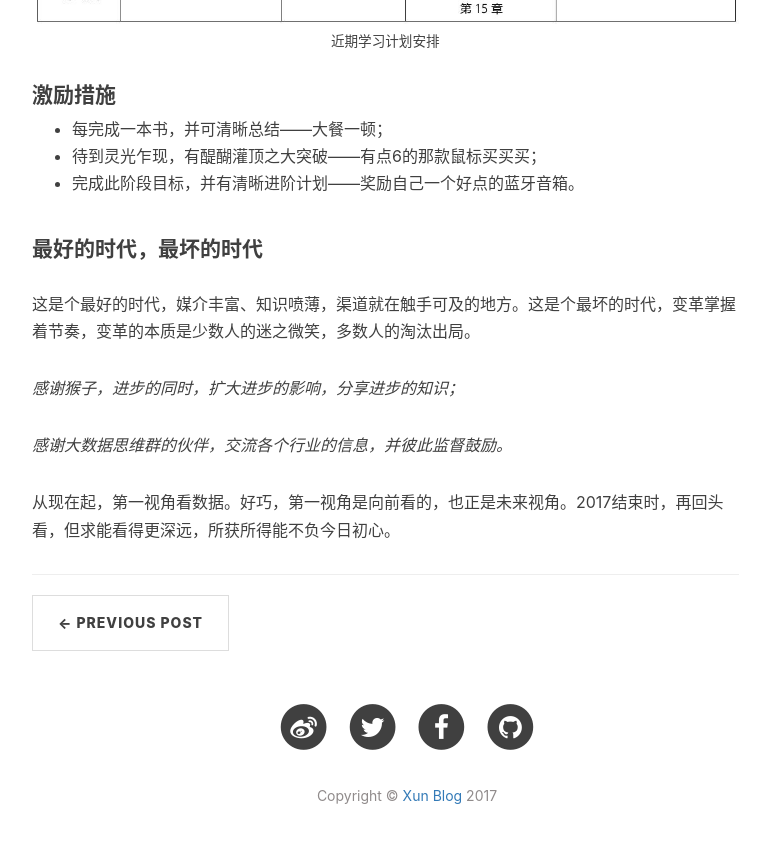
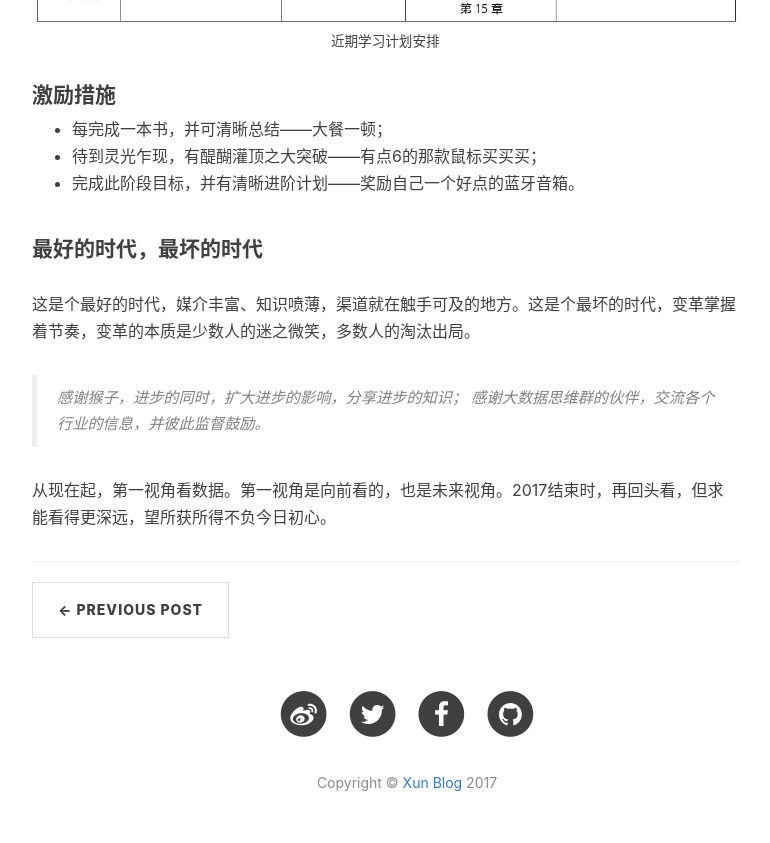
Before and after one commit to xuzhixun/xuzhixun.github.io, a Jekyll site: the page built from _posts/2017-01-08-R-plan.markdown, in a window 1280 px wide and 900 px high, scrolled down 2830 px. Shown: the top 843 px of the window, without its empty margins (233-1003 px from the left). Built offline with Jekyll 4.4.1, drawn with Linux system fonts in a browser that asks for light colours; nearby versions of some CDN libraries; comment, search, counter and statistics services are not loaded; some of the changed text lies outside the part shown.

Commit message:
R语言学习计划

```diff
--- a/_posts/2017-01-08-R-plan.markdown
+++ b/_posts/2017-01-08-R-plan.markdown
@@ -34,7 +34,7 @@ tags:
 
 **既已身处数据浪潮之巅，何必观望他人破浪乘风。这一次，第一视角看数据！**
 
-有幸的是正当自己开始着手学习数据分析的时候，通过“得到”专栏学习小组加入猴子组建运营的“大数据思维社群”，可以和200多位志同道合的朋友，亦师亦友，交流学习。也在初步接触R语言的情况下，立下几年的数据分析学习计划，督促自己。
+有幸的是正当自己开始着手学习数据分析的时候，通过“得到”专栏学习小组加入[猴子](https://www.zhihu.com/people/houzichedan)组建运营的“大数据思维社群”，可以和200多位志同道合的朋友，亦师亦友，交流学习。也在初步接触R语言的情况下，立下几年的数据分析学习计划，督促自己。
 
 #### 关于自己
 
@@ -62,13 +62,11 @@ tags:
 - 待到灵光乍现，有醍醐灌顶之大突破——有点6的那款鼠标买买买；
 - 完成此阶段目标，并有清晰进阶计划——奖励自己一个好点的蓝牙音箱。
 
-
 #### 最好的时代，最坏的时代
 
 这是个最好的时代，媒介丰富、知识喷薄，渠道就在触手可及的地方。这是个最坏的时代，变革掌握着节奏，变革的本质是少数人的迷之微笑，多数人的淘汰出局。
 
-*感谢猴子，进步的同时，扩大进步的影响，分享进步的知识；*
+> 感谢猴子，进步的同时，扩大进步的影响，分享进步的知识；
+> 感谢大数据思维群的伙伴，交流各个行业的信息，并彼此监督鼓励。
 
-*感谢大数据思维群的伙伴，交流各个行业的信息，并彼此监督鼓励。*
-
-从现在起，第一视角看数据。好巧，第一视角是向前看的，也正是未来视角。2017结束时，再回头看，但求能看得更深远，所获所得能不负今日初心。
+从现在起，第一视角看数据。第一视角是向前看的，也是未来视角。2017结束时，再回头看，但求能看得更深远，望所获所得不负今日初心。
```
